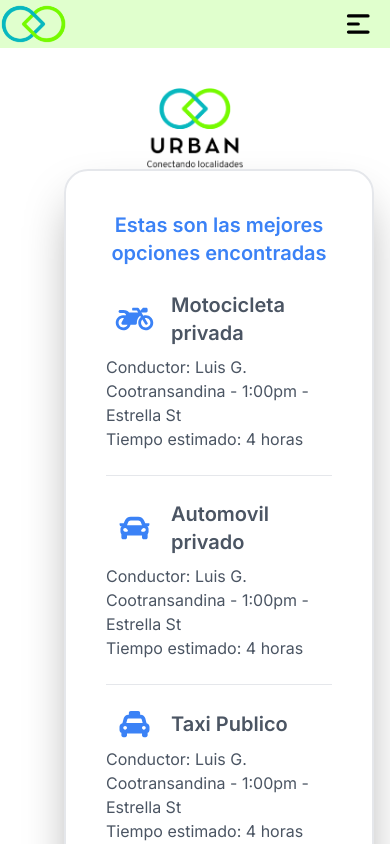
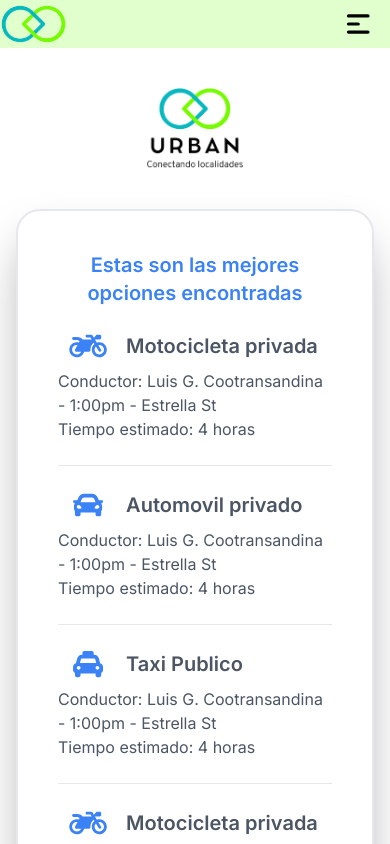
Before and after one commit to pablosecuen/Urban, a Next.js app in the folder client/: page /home/paqueteria/transportes in a window 390 px wide. Shown: the top 844 px of the page. Built offline with nearby package versions, Linux system fonts and the light colour scheme.

Commit message:
estilos mobile

```diff
--- a/client/app/home/paqueteria/transportes/page.tsx
+++ b/client/app/home/paqueteria/transportes/page.tsx
@@ -4,7 +4,8 @@ import Link from "next/link";
 
 export default function Transportes() {
   return (
-    <div className="ml-12 mx-auto border-2 p-10 rounded-3xl shadow-2xl shadow-black/40">
+
+    <div className="lg:ml-12 mt-10 lg:mt-0 mx-auto border-2 p-10 rounded-3xl shadow-2xl shadow-black/40">
       <div className="flex flex-col gap-6 ">
         <h1 className="text-blue text-center font-semibold text-xl">
           Estas son las mejores opciones encontradas
@@ -60,5 +61,6 @@ export default function Transportes() {
         </Link>
       </div>
     </div>
+
   );
 }
```
